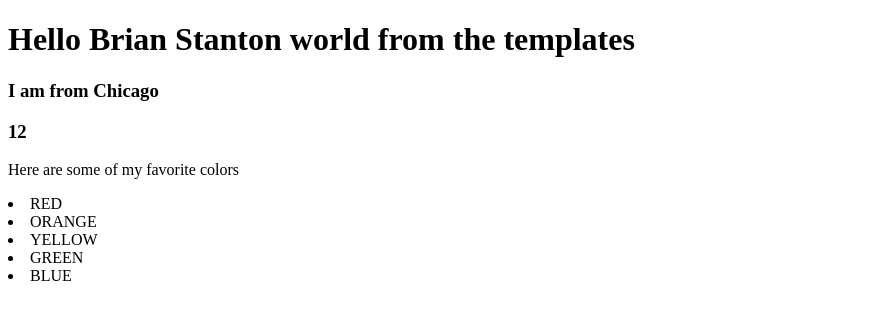
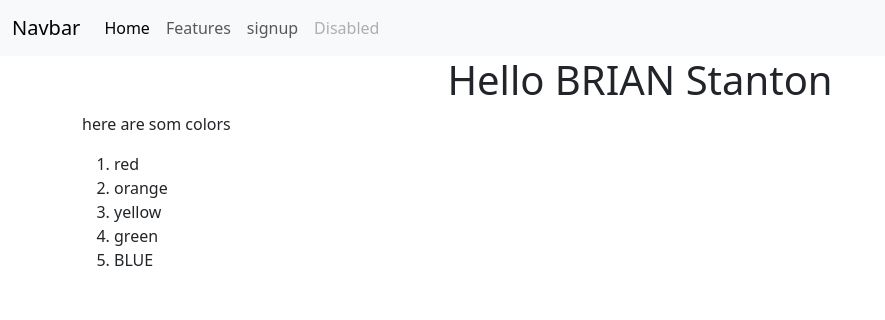
Before and after one commit to whhriv/week6_flask-blog, a Flask app: page / in a window 1280 px wide. Shown: the top 320 px of the page, without its empty margins (0-885 px from the left). Run offline with Flask 3, Linux system fonts and the light colour scheme.

Commit message:
I don't even know what all we did but it works

```diff
--- a/app/routes.py
+++ b/app/routes.py
@@ -8,7 +8,6 @@ def index():
     return render_template('index.html', first_name=name,last_name='Stanton', colors=colors)
 
 # Great a second route
-@app.route('/new')
-def new():
-    name = 'William Reeder'
-    colors = ['red', 'orange', 'yellow', 'green', 'blue']
+@app.route('/signup')
+def signup():
+    return render_template('signup.html')
--- /dev/null
+++ b/app/static/css/main.css
@@ -0,0 +1,4 @@
+*{
+    font-style: italic;
+    font-family: serif;
+}
--- /dev/null
+++ b/app/templates/base.html
@@ -0,0 +1,33 @@
+<!DOCTYPE html>
+<html lang="en">
+<head>
+    <meta charset="UTF-8">
+    <meta name="viewport" content="width=device-width, initial-scale=1.0">
+    <title>Flask Blog | {% block title %}Base{% endblock %}</title>
+    <link rel="stylesheet" href="https://cdn.jsdelivr.net/npm/bootstrap@5.3.2/dist/css/bootstrap.min.css">
+    <link rel="stylesheet" href="{{ url_for('static', filename='css/main.ccss') }}">
+
+</head>
+<body>
+   {% include 'nav.html' %}
+
+    <div class="row">
+        <div class="col text-center">
+            {% block header %}
+            {% endblock %}
+
+        </div>
+    </div>
+    <div class="container">
+        <div class="row">
+            <div class="col">
+                {% block content %}
+                {% endblock %}
+            </div>
+        </div>
+    </div>
+
+
+<script src ='https://cdn.jsdelivr.net/npm/bootstrap@5.3.2/dist/css/bootstrap.min.css'></script>
+</body>
+</html>
--- a/app/templates/index.html
+++ b/app/templates/index.html
@@ -1,26 +1,23 @@
-<!DOCTYPE html>
-<html lang="en">
-<head>
-    <meta charset="UTF-8">
-    <meta name="viewport" content="width=device-width, initial-scale=1.0">
-    <title>Flask Blog</title>
-</head>
-<body>
-    <h1>Hello {{ first_name }} {{last_name}} world from the templates</h1>
+{% extends 'base.html' %}
 
-    {% if first_name == 'Brian' %}
-    <h3>I am from Chicago</h3>
-    {% else %}
-    <h2>Something interesting
+{$ block title $} home {$ endblock $}
+{% block header %}
 
-    </h2>
-    {% endif %}
-    <h3>{{5+7}}</h3>
-    <p>Here are some of my favorite colors</p>
+<h1> Hello {{ first_name.upper() }} {{ last_name }}
 
-        {% for color in colors %}
+</h1>
+{% endblock %}
+
+{% block content %}
+<p> here are som colors</p>
+<ol>
+    {% for color in colors %}
+        {%if color == 'blue' %}
         <li>{{ color.upper() }}</li>
-{% endfor %}
-    </ol>
-</body>
-</html>
+        {% else %}
+        <li>{{ color.lower() }}</li>
+        {% endif %}
+        {% endfor %}
+</ol>
+
+{% endblock %}
--- /dev/null
+++ b/app/templates/nav.html
@@ -0,0 +1,39 @@
+<!DOCTYPE html>
+<html lang="en">
+<head>
+    <meta charset="UTF-8">
+    <meta name="viewport" content="width=device-width, initial-scale=1.0">
+    <title>Document</title>
+    <link rel="stylesheet" href="https://cdn.jsdelivr.net/npm/bootstrap@5.3.2/dist/css/bootstrap.min.css">
+
+</head>
+<body>
+
+    <nav class="navbar navbar-expand-lg bg-body-tertiary">
+        <div class="container-fluid">
+          <a class="navbar-brand" href="#">Navbar</a>
+          <button class="navbar-toggler" type="button" data-bs-toggle="collapse" data-bs-target="#navbarNav" aria-controls="navbarNav" aria-expanded="false" aria-label="Toggle navigation">
+            <span class="navbar-toggler-icon"></span>
+          </button>
+          <div class="collapse navbar-collapse" id="navbarNav">
+            <ul class="navbar-nav">
+              <li class="nav-item">
+                <a class="nav-link active" aria-current="page" href="#">Home</a>
+              </li>
+              <li class="nav-item">
+                <a class="nav-link" href="{{ url_for('index') }}">Features</a>
+              </li>
+              <li class="nav-item">
+                <a class="nav-link" href="{{ url_for('signup') }}">signup</a>
+              </li>
+              <li class="nav-item">
+                <a class="nav-link disabled" aria-disabled="true">Disabled</a>
+              </li>
+            </ul>
+          </div>
+        </div>
+      </nav>
+
+
+</body>
+</html>
```
Also changed, not shown: app/templates/signup.html (added, +20 -0 lines), assignment.txt (added).
